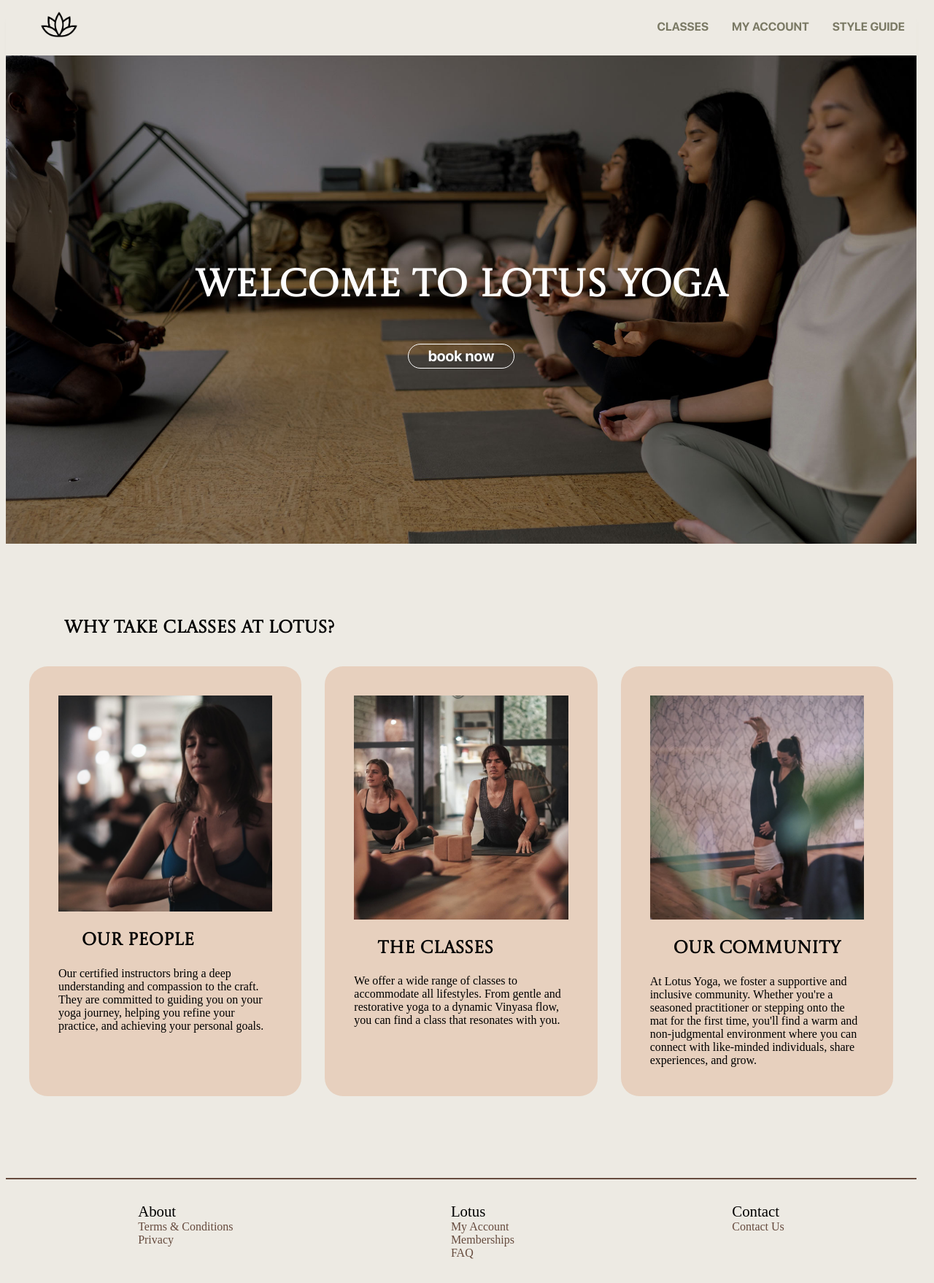
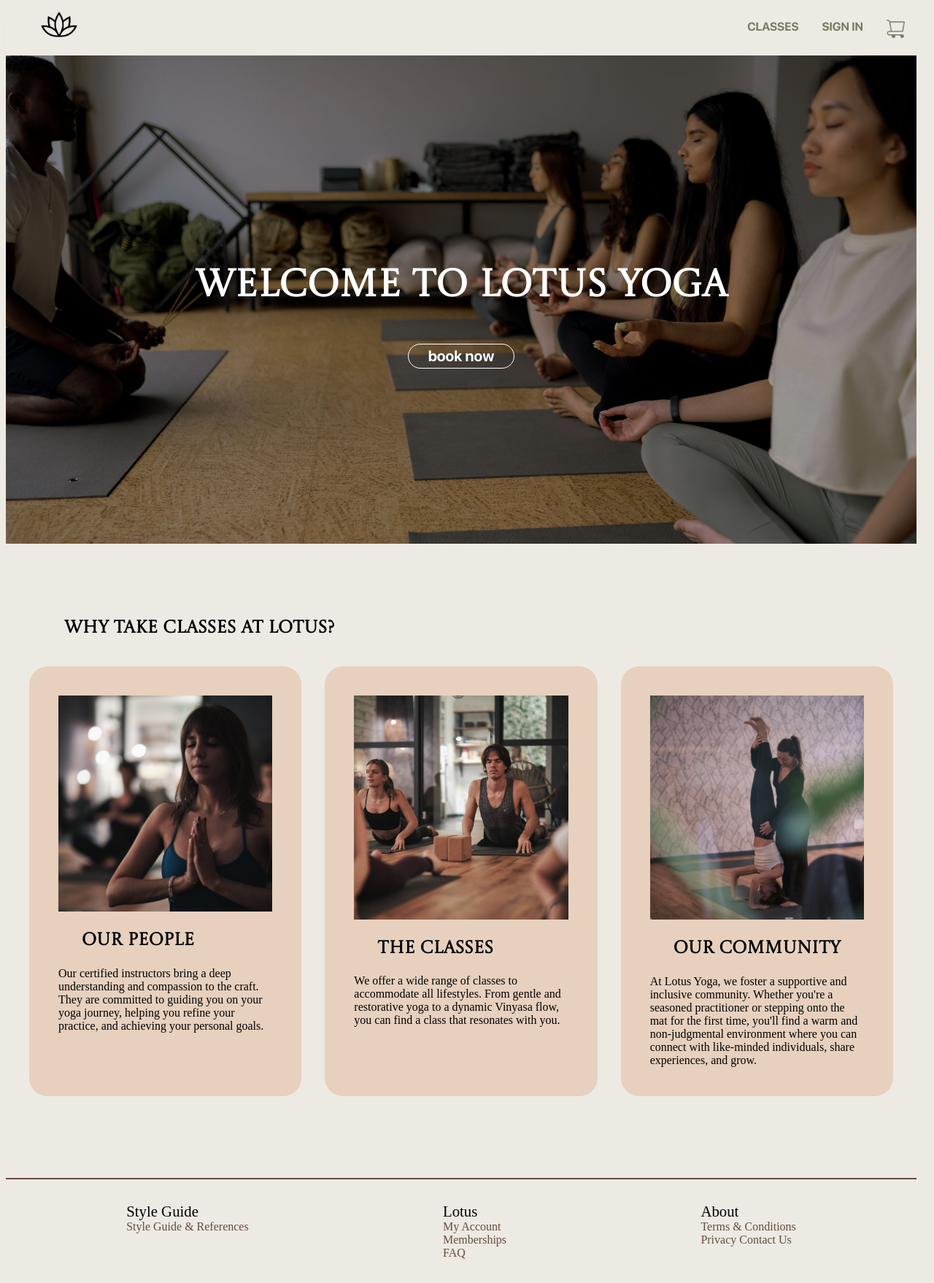
Before and after one commit to Ann0v0Y/339P2Group6, a plain HTML site: page index.html in a window 1280 px wide. Shown: the whole page at 73% size. Drawn offline with Linux system fonts and the light colour scheme.

Commit message:
Updated nav and footer on homepage

```diff
--- a/css/main.css
+++ b/css/main.css
@@ -159,11 +159,11 @@
   justify-content: space-around;
  }
 
- .about div, .Lotus div, .contact div{
+ .styleguide div, .Lotus div, .about div{
     font-size: 1.3rem;
  }
 
- .about div:nth-last-of-type(3){
+ .styleguide div:nth-last-of-type(3){
   color: gray;
   font-size: 1.1rem;
  }
@@ -173,7 +173,7 @@
   font-size: 1.1rem;
  }
 
- .contact div:nth-last-of-type(2){
+ .about div:nth-last-of-type(2){
   color: gray;
   font-size: 1.1rem;
  }
--- a/index.html
+++ b/index.html
@@ -21,7 +21,7 @@
     </header>
 
     <!-- Navigation Bar -->
- <nav class="nav-main">
+ <!-- <nav class="nav-main">
       <div class="dropdown">
         <a href="class.html" class="nav-main-item">CLASSES</a>
         <!-- <div class="dropdown-content">
@@ -29,7 +29,7 @@
           <a href="freedom-page.html">Freedom flow</a>
           <a href="power-page.html">Power yoga</a>
         </div> -->
-      </div>
+      <!-- </div>
 
       <div class="dropdown">
         <a href="styleguide.html" class="nav-main-item">MY ACCOUNT</a>
@@ -39,10 +39,24 @@
           <a href="sign-up.html">Membership</a>
           <a href="calsses.html">Class cart</a>
         </div> -->
-      </div>
+      <!-- </div>
 
       <a href="styleguide.html" class="nav-main-item">STYLE GUIDE</a>
-    </nav>
+    </nav> -->
+
+    <nav class="nav-main">
+         <div class="dropdown">
+           <a href="class.html" class="nav-main-item">CLASSES</a>
+         </div>
+
+         <div class="dropdown">
+           <a href="sign-in.html" class="nav-main-item">SIGN IN</a>
+         </div>
+
+         <a href="class-cart.html"> <img src="images/cart-reg.png" class="nav-main-item" alt="YOUR CART" width="25"> </a>
+
+         <!-- <a href="styleguide.html" class="nav-main-item">style guide</a> -->
+       </nav>
   </div>
 
   <!-- INTRODUCTION SECTION -->
@@ -157,10 +171,9 @@
 
   <section class="footer">
     <div class="footer-content">
-      <div class="about">
-        <div>About</div>
-        <a href="#">Terms & Conditions</a><br>
-        <a href="#">Privacy</a>
+      <div class="styleguide">
+        <div>Style Guide</div>
+        <a href="styleguide.html">Style Guide & References</a><br><br>
       </div>
 
       <div class="Lotus">
@@ -170,8 +183,10 @@
         <a href="#">FAQ</a>
       </div>
 
-      <div class="contact">
-        <div>Contact</div>
+      <div class="about">
+        <div>About</div>
+        <a href="#">Terms & Conditions</a><br>
+        <a href="#">Privacy</a>
         <a href="#">Contact Us</a>
       </div>
 
```
Also changed, not shown: images/cart-hover.png (added), images/cart-reg.png (added), 2 other files.
